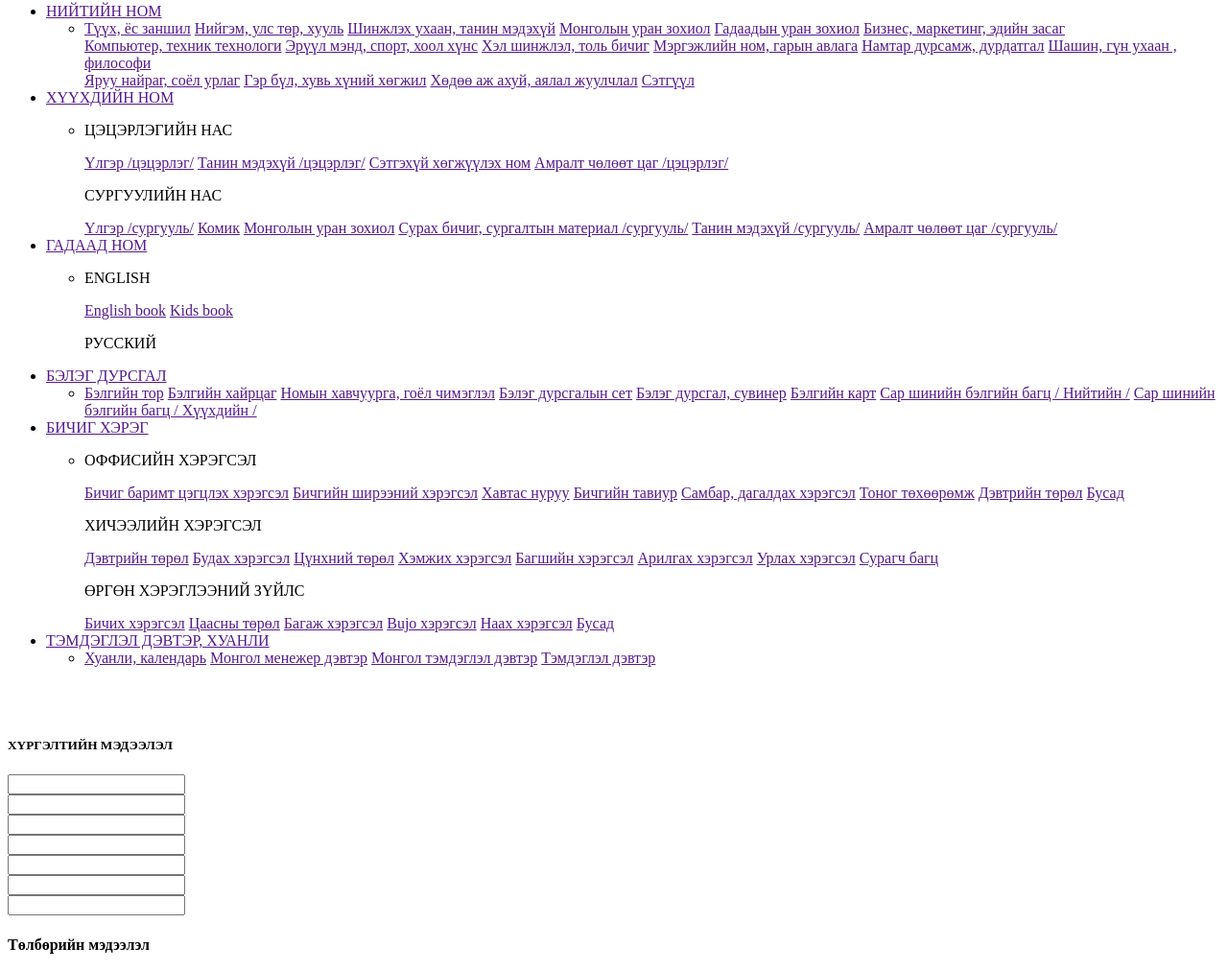
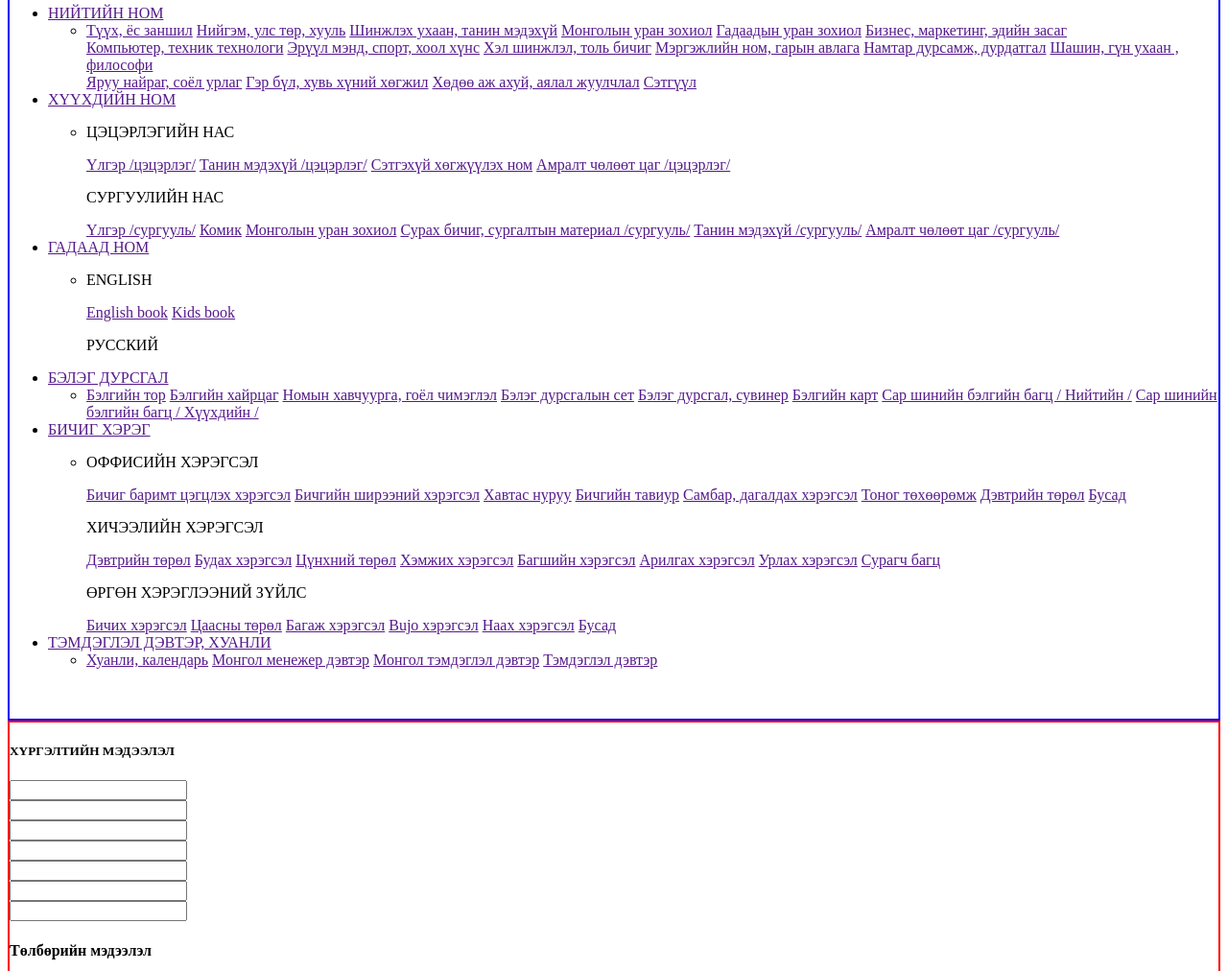
Before and after one commit to togtuun35/MyPage, a plain HTML site: page cart.html in a window 1280 px wide. Shown: the part 197-1209 px from the top of the page at 96% size. Drawn offline with Linux system fonts and the light colour scheme.

Commit message:
fix add style

```diff
--- a/cart.html
+++ b/cart.html
@@ -4,6 +4,11 @@
     <meta charset="UTF-8">
     <meta name="viewport" content="width=device-width, initial-scale=1.0">
     <title>Document</title>
+    <style>
+        header {border: 2px blue solid;}
+        main {border: 2px red solid;}
+        footer {border: 2px yellow solid;}
+    </style>
 </head>
 <body>
     <header>
```
